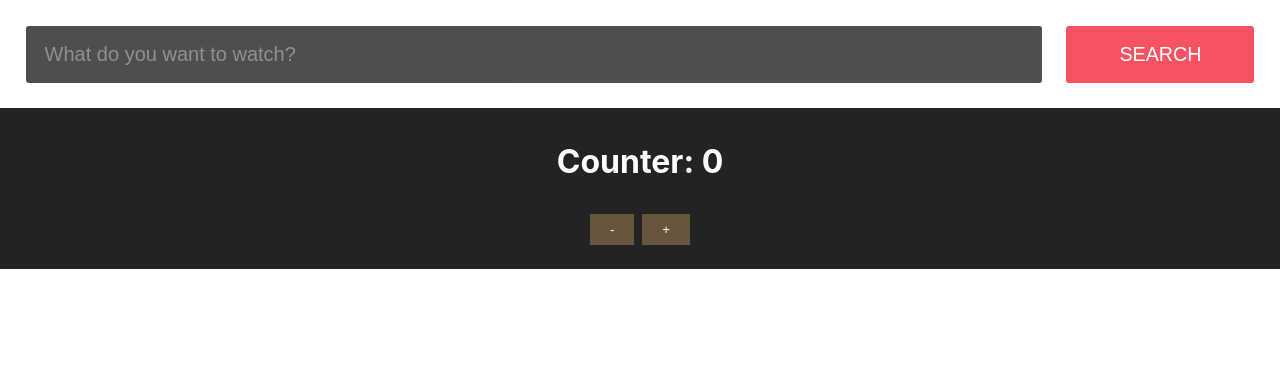
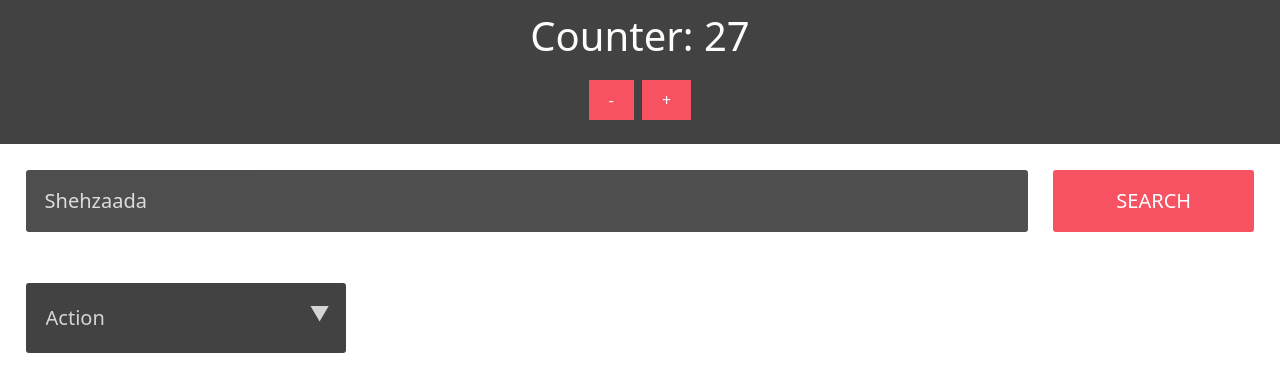
Before and after one commit to prateekd15/netflix-roulette, a React (Create React App) app: page /1 in a window 1280 px wide. Shown: the top 392 px of the page. Built offline with nearby package versions, Linux system fonts and the light colour scheme.

Commit message:
Added SearchForm

```diff
--- a/package.json
+++ b/package.json
@@ -6,6 +6,7 @@
     "@testing-library/jest-dom": "^5.17.0",
     "@testing-library/react": "^13.4.0",
     "@testing-library/user-event": "^13.5.0",
+    "bootstrap": "^5.3.2",
     "react": "^18.2.0",
     "react-dom": "^18.2.0",
     "react-scripts": "5.0.1",
--- a/src/App.js
+++ b/src/App.js
@@ -1,13 +1,27 @@
-import logo from './logo.svg';
+import { useState } from 'react';
 import './App.css';
 import Counter from './component/Counter/Counter';
 import SearchForm from './component/SearchForm/SearchForm';
+import GenreSelect from './component/GenreSelect/GenreSelect';
 
 function App() {
+  const genres = ['Action', 'Comedy', 'Drama', 'Horror', 'Science Fiction'];
+  const [selectedGenre, setSelectedGenre] = useState('Action');
+
+  const handleGenreSelect = (genre) => {
+    console.log("Selecting " + genre)
+    setSelectedGenre(genre);
+  };
+
+  const handleSearch = (text) => {
+    console.log('searched value:', text)
+  }
+  const initialValue = 27;
   return (
     <>
-      <SearchForm />
-      <Counter />
+      <Counter initialValue={initialValue}/>
+      <SearchForm onSearch={handleSearch} initialQuery="Shehzaada"/>
+      <GenreSelect genres={genres} selectedGenre={selectedGenre} onSelect={handleGenreSelect}/>
     </>
   );
 }
--- a/src/component/Counter/Counter.css
+++ b/src/component/Counter/Counter.css
@@ -1,5 +1,5 @@
 .counter {
-	background-color: #232323;
+	background-color: #424242;
 	padding: 12px 0;
 }
 
@@ -19,7 +19,7 @@
 	display: flex;
 	gap: 8px;
 	padding: 8px 20px;
-	background-color: #665640;
+	background-color: #f65261;
 	border: none;
 	cursor: pointer;
 	color: #fffdfa;
--- a/src/component/Counter/Counter.js
+++ b/src/component/Counter/Counter.js
@@ -5,7 +5,7 @@ class Counter extends React.Component {
 	constructor(props) {
 		super(props);
 		this.state = {
-			count: 0,
+			count: props.initialValue || 0,
 		};
 	}
 
--- /dev/null
+++ b/src/component/GenreSelect/GenreSelect.css
@@ -0,0 +1,41 @@
+select {
+    appearance: none;
+    border: 0;
+    outline: 0;
+    background: none;
+    color: #fff;
+    box-shadow: none;
+    background-color: #424242;
+  }
+
+  .select {
+    position: relative;
+    display: flex;
+    width: min(20rem, 90vw);
+    background: var(--background-select);
+    border-radius: 3px;
+    overflow: hidden;
+    font-size: 20px;
+	font-weight: 400;
+    color: #D5D5D5;
+
+    select {
+      flex: 1;
+      padding: 1em;
+      cursor: pointer;
+      color: #D5D5D5;
+    }
+    &::after {
+        content: "\25BC";
+        position: absolute;
+        right: 1rem;
+        top: 1rem;
+        transition: 0.25s all ease;
+        pointer-events: none;
+        color: #D5D5D5;
+      }
+    }
+
+    .outer-genre {
+        padding: 2%;
+    }
--- /dev/null
+++ b/src/component/GenreSelect/GenreSelect.js
@@ -0,0 +1,29 @@
+// GenreList.js
+import React from 'react';
+import './GenreSelect.css'; // Import your CSS file
+
+function GenreSelect({ genres, selectedGenre, onSelect }) {
+	const handleChange = (event) => {
+		const selectedGenre = event.target.value;
+		onSelect(selectedGenre);
+	  };
+
+	return (
+    <div className="outer-genre">
+		<label class="select">
+			<select
+				id="genre-select"
+				onChange={handleChange}>
+					<option value="" disabled>Select Genre</option>
+					{genres.map((genre) => (
+					<option key={genre} value={genre}>
+						{genre}
+					</option>
+				))}
+			</select>
+		</label>
+    </div>
+  );
+}
+
+export default GenreSelect;
--- a/src/component/SearchForm/SearchForm.css
+++ b/src/component/SearchForm/SearchForm.css
@@ -9,17 +9,16 @@
 	  padding: 16px 19px;
 	  border: none;
 	  border-radius: 3px;
-	  color: #4f4f4f;
+	  color: #d5d5d5;
 	  background-color: #232323;
 	  opacity: 0.8;
 	}
 
 	button {
-	  width: 233px;
-	  height: 57px;
+	  width: 20%;
 	  border-radius: 3px;
-	  font-size: 1.23rem;
-	  font-weight: 500;
+	  font-size: 20px;
+	  font-weight: 400;
 	  background-color: #F65261;
 	  color: #ffffff;
 	  border: none;
--- a/src/component/SearchForm/SearchForm.js
+++ b/src/component/SearchForm/SearchForm.js
@@ -1,17 +1,22 @@
-import React from "react";
+import { useState } from "react";
 import "./SearchForm.css";
 
-const SearchForm = ({ searchTerm, onSearch }) => {
-	const handleInputChange = (e) => {
-		onSearch(e.target.value);
+const SearchForm = ({ initialQuery, onSearch }) => {
+	const [searchTerm, setSearchTerm] = useState(initialQuery);
+
+	const search = (event) => {
+		onSearch(searchTerm);
 	};
 
-	const handleKeyDown = (e) => {
-		if (e.key === "Enter") {
+	const handleKeyDown = (event) => {
+		if (event.key === "Enter") {
 			onSearch(searchTerm);
-			console.log("Searched movie:", searchTerm);
 		}
 	};
+
+	const handleInputValueChange = (event) => {
+		setSearchTerm(event.target.value);
+	  };
 
 	return (
 		<div className="search-form">
@@ -19,10 +24,11 @@ const SearchForm = ({ searchTerm, onSearch }) => {
 				className="search-form-input"
 				type="text"
 				placeholder="What do you want to watch?"
-				value={searchTerm}
+				defaultValue={initialQuery}
 				onKeyDown={handleKeyDown}
+				onChange={handleInputValueChange}
 			/>
-			<button type="submit" onClick={handleInputChange}>SEARCH</button>
+			<button type="submit" onClick={search}>SEARCH</button>
 		</div>
 	);
 };
--- a/src/index.js
+++ b/src/index.js
@@ -3,6 +3,7 @@ import ReactDOM from 'react-dom/client';
 import './index.css';
 import App from './App';
 import reportWebVitals from './reportWebVitals';
+import 'bootstrap/dist/css/bootstrap.min.css';
 
 const root = ReactDOM.createRoot(document.getElementById('root'));
 root.render(
```
Also changed, not shown: 1 other file (tests, documents, lock files or other folders).
